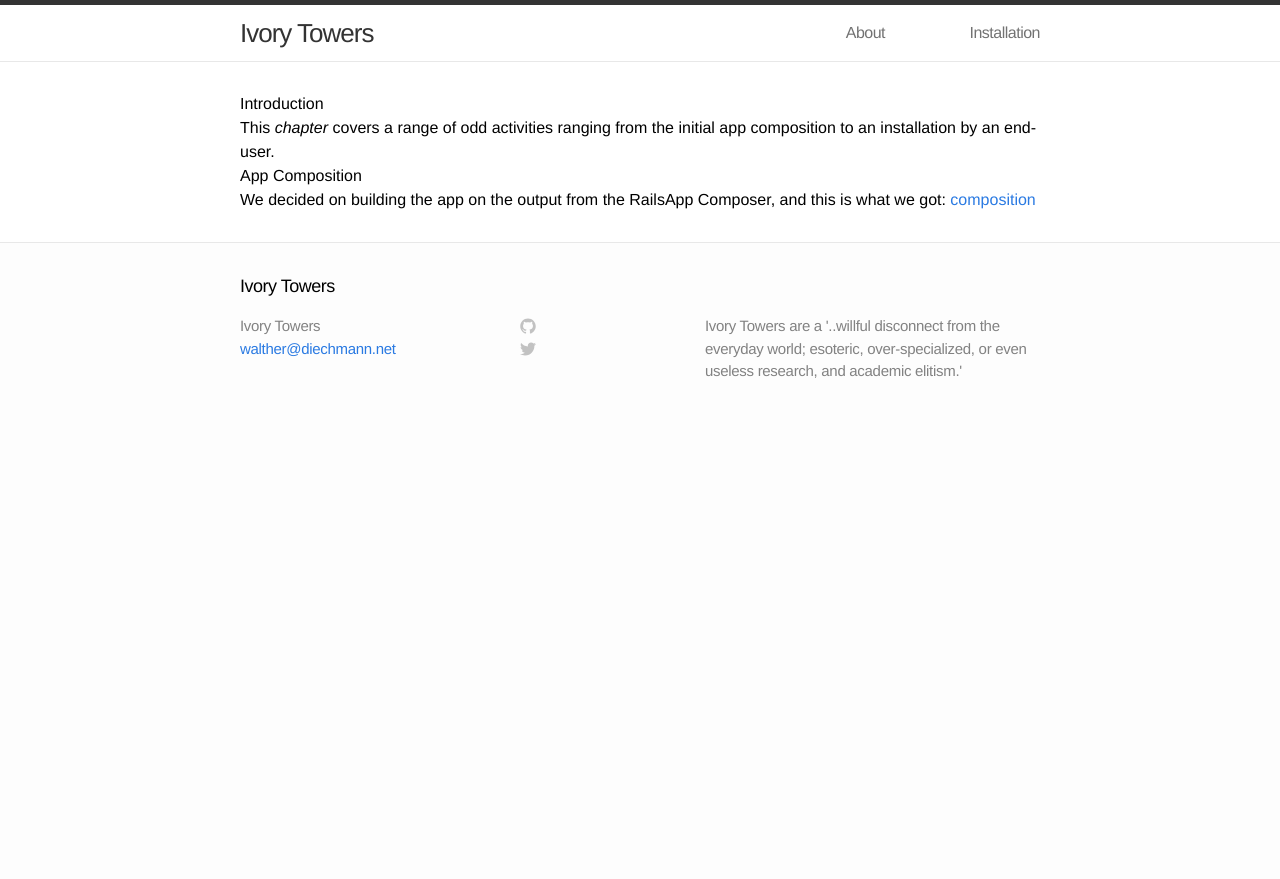
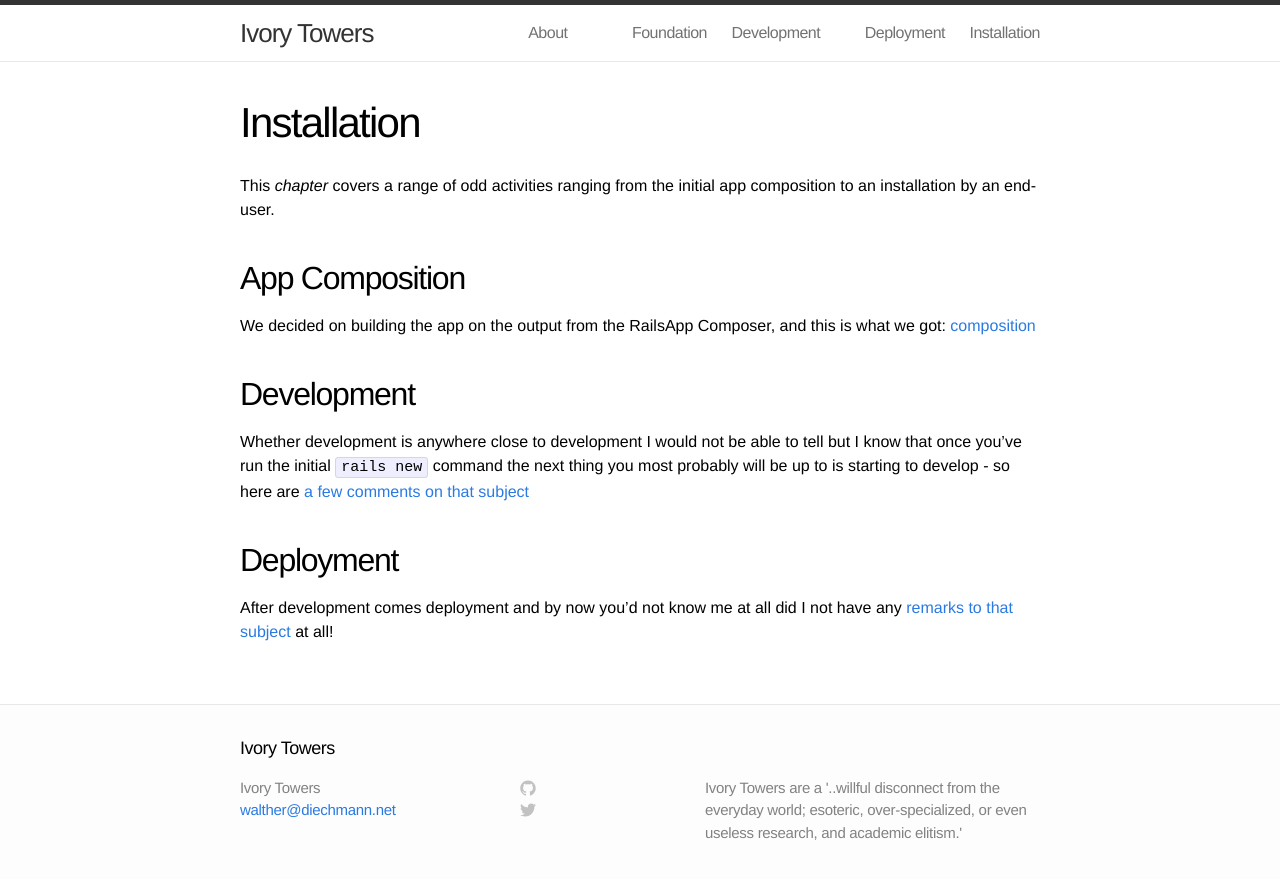
Before and after one commit to wdiechmann/ivory_towers, a Jekyll site: the page built from installation/index.markdown, in a window 1280 px wide. Shown: the top 879 px of the page. Built offline with Jekyll 4.4.1, drawn with Linux system fonts in a browser that asks for light colours.

Commit message:
added a couple of dairy entries
started to describing the foundation, the installation proces and more

````diff
--- a/installation/composition/index.markdown
+++ b/installation/composition/index.markdown
@@ -1,5 +1,5 @@
 ---
-layout: default
+layout: page
 permalink: /installation/composition/
 ---
 
--- a/installation/index.markdown
+++ b/installation/index.markdown
@@ -1,14 +1,22 @@
 ---
-layout: default
-title:  "Installation"
+layout: page
+title:  Installation
 date:   2014-05-09 14:59:27
 permalink: /installation/
 categories: ivory towers installation
 ---
 
-## Introduction
 This _chapter_ covers a range of odd activities ranging from the initial app composition to an installation by an end-user.
 
-### App Composition
+## App Composition
 
 We decided on building the app on the output from the RailsApp Composer, and this is what we got: [composition]({{ "/installation/composition/" | prepend: site.baseurl }})
+
+## Development
+
+Whether development is anywhere close to development I would not be able to tell but I know that once you've run the initial ```rails new```
+command the next thing you most probably will be up to is starting to develop - so here are [a few comments on that subject]({{ "/installation/development/" | prepend: site.baseurl }})
+
+## Deployment
+
+After development comes deployment and by now you'd not know me at all did I not have any [remarks to that subject]({{ "/installation/deployment/" | prepend: site.baseurl }}) at all!
````
Also changed, not shown: _posts/2014-05-10-the-foundation.markdown (added, +34 -0 lines), _posts/2014-05-11-the-printing-template.markdown (added, +54 -0 lines), foundation/index.markdown (added, +17 -0 lines), installation/deployment/index.markdown (added, +9 -0 lines), installation/development/index.markdown (added, +37 -0 lines).
